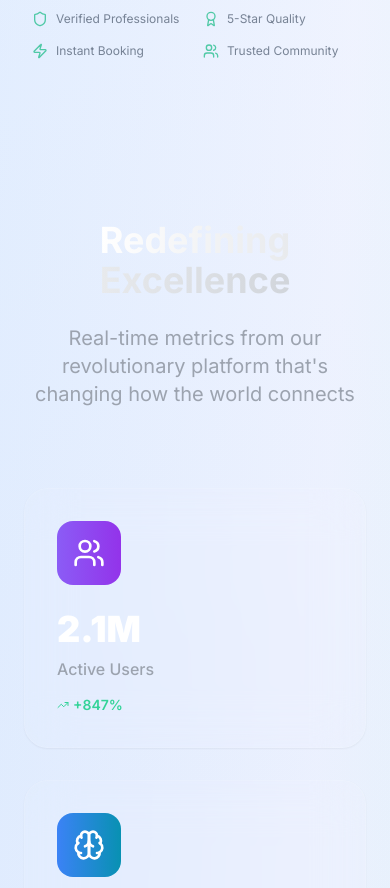
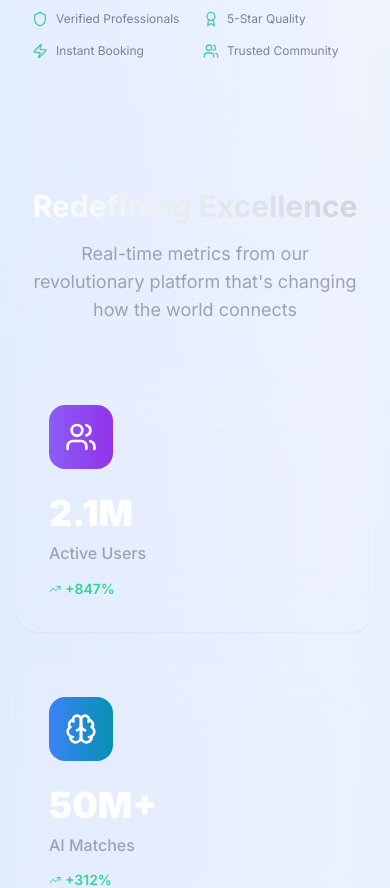
Before and after one commit to thupa-pro/lipo, a Next.js app: page /en in a window 390 px wide. Shown: the part 720-1608 px from the top of the page. Built offline with nearby package versions, Linux system fonts and the light colour scheme.

Commit message:
Enhance stats section with better mobile responsiveness and accessibility
cgen-aebf7909a4ca4480943f55ce8cb6da2b

```diff
--- a/app/[locale]/page.tsx
+++ b/app/[locale]/page.tsx
@@ -304,15 +304,21 @@ export default function HomePage() {
       </section>
 
       {/* Stats Section */}
-      <section className="relative z-10 py-24 px-6">
+      <section
+        className="relative z-10 py-16 sm:py-20 lg:py-24 px-4 sm:px-6"
+        aria-labelledby="stats-heading"
+      >
         <div className="max-w-7xl mx-auto">
-          <div className="text-center mb-20">
-            <h2 className="text-4xl md:text-6xl font-bold mb-6">
+          <div className="text-center mb-12 sm:mb-16 lg:mb-20">
+            <h2
+              id="stats-heading"
+              className="text-3xl sm:text-4xl md:text-5xl lg:text-6xl font-bold mb-4 sm:mb-6"
+            >
               <span className="bg-gradient-to-r from-white to-gray-300 bg-clip-text text-transparent">
                 Redefining Excellence
               </span>
             </h2>
-            <p className="text-xl text-gray-400 max-w-3xl mx-auto">
+            <p className="text-lg sm:text-xl text-gray-400 max-w-3xl mx-auto px-4 sm:px-0">
               Real-time metrics from our revolutionary platform that's changing
               how the world connects
             </p>
```
